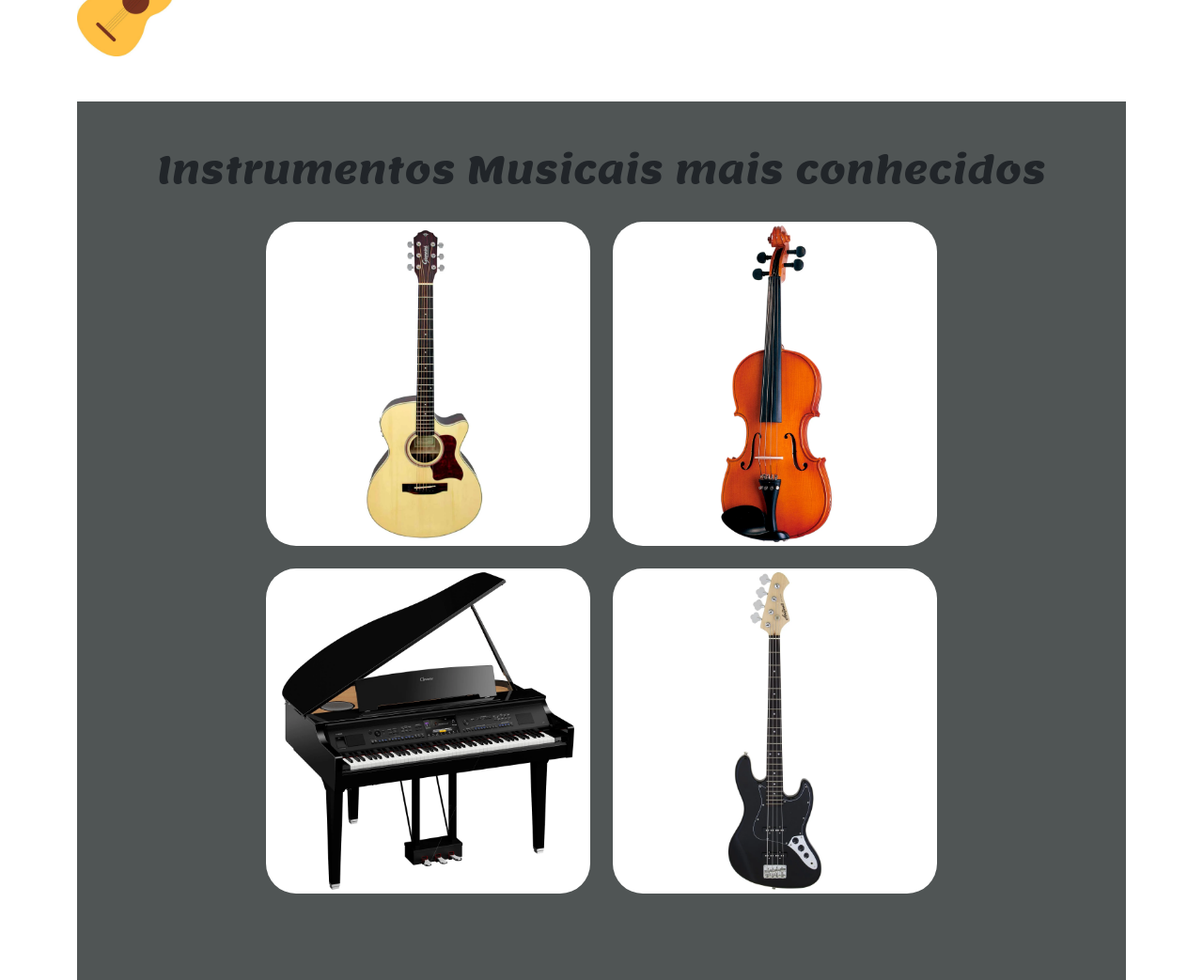
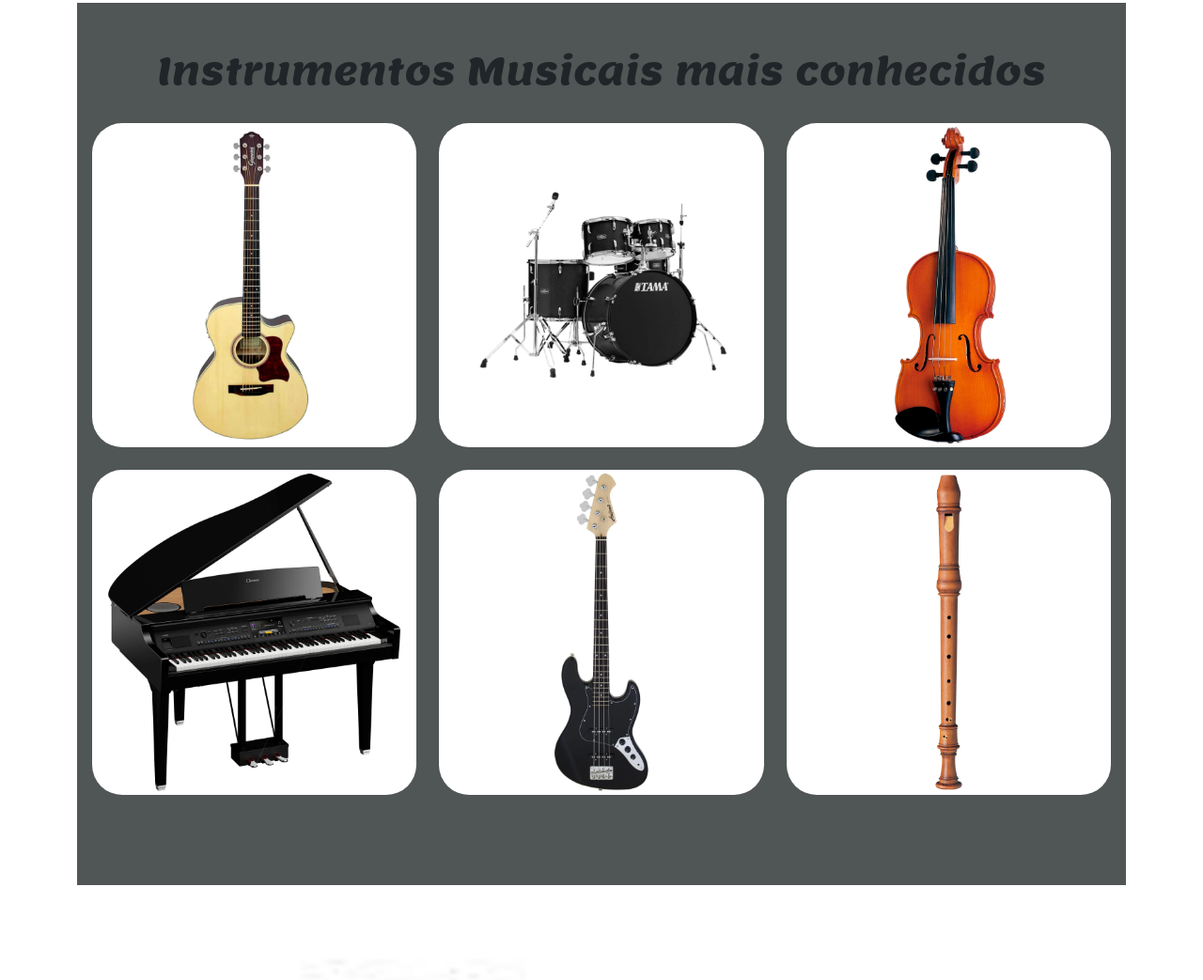
Before and after one commit to 3C-CarlosE-IN/Meu-site, a plain HTML site: page index.html in a window 1280 px wide. Shown: the part 1811-2854 px from the top of the page at 94% size. Drawn offline with nearby package versions, Linux system fonts and the light colour scheme.

Commit message:
Update index.html

```diff
--- a/index.html
+++ b/index.html
@@ -1,4 +1,4 @@
-<!--Carlos Eduardo Santana Castro 3°C-->
+<!--Carlos Eduardo Santana Castro 3°C 20.08.25-->
 <!DOCTYPE html>
 <html lang="pt-br">
 
@@ -16,7 +16,7 @@
     <header class=" p-5">
 
         <nav class="container d-flex justify-content-between align-items-center" >
-            <img src="img/logo musica.png" class="nav-img " loading="lazy">
+            <img src="img/logo musica.png" class="nav-img " loading="lazy" height="120px">
             <ul class="nav mt-5">
                 <li class="nav-item"><a class="nav-link" href="#inicio">Início</a></li>
                 <li class="nav-item"><a class="nav-link" href="#instrumentos">Instrumentos</a></li>
@@ -75,6 +75,10 @@ Instrumentos musicais primitivos, como flautas feitas de ossos e tambores de pel
                         <img src="img/violao para instrumentos.webp"
                             class="img-fluid rounded-5" loading="lazy">
                     </div>
+                            <div class="col-md-4">
+                        <img src="img/imagem bateria para os instrumentos.webp" class="img-fluid rounded-5"
+                            loading="lazy">
+                    </div>
                     <div class="col-md-4">
                         <img src="img/violino para instrumentos.webp" class="img-fluid rounded-5"
                             loading="lazy">
@@ -87,6 +91,11 @@ Instrumentos musicais primitivos, como flautas feitas de ossos e tambores de pel
                     <div class="col-md-4">
                         <img src="img/contrabaixo para instrumentos.webp"
                             class="img-fluid rounded-5" loading="lazy">
+                               </div>
+                    <div class="col-md-4">
+                        <img src="img/imagem flauta.avif"
+                            class="img-fluid rounded-5" loading="lazy">
+
                     </div>
                 </div>
              </div>
@@ -94,7 +103,7 @@ Instrumentos musicais primitivos, como flautas feitas de ossos e tambores de pel
 
         <section id="contato">
             <div class="container p-5 d-flex justify-content-center">
-                <div class="col-md-8 col-lg-10 rounded-5 formulario"> <!-- Caixa do formulário com 60% de largura -->
+                <div class="col-md-8 col-lg-10 rounded-5 formulario">
                     <h2 class="mb-3">Quer conhecer mais sobre um instrumento?</h2>
                     <form>
                         <div class="form-group mb-3">
```
